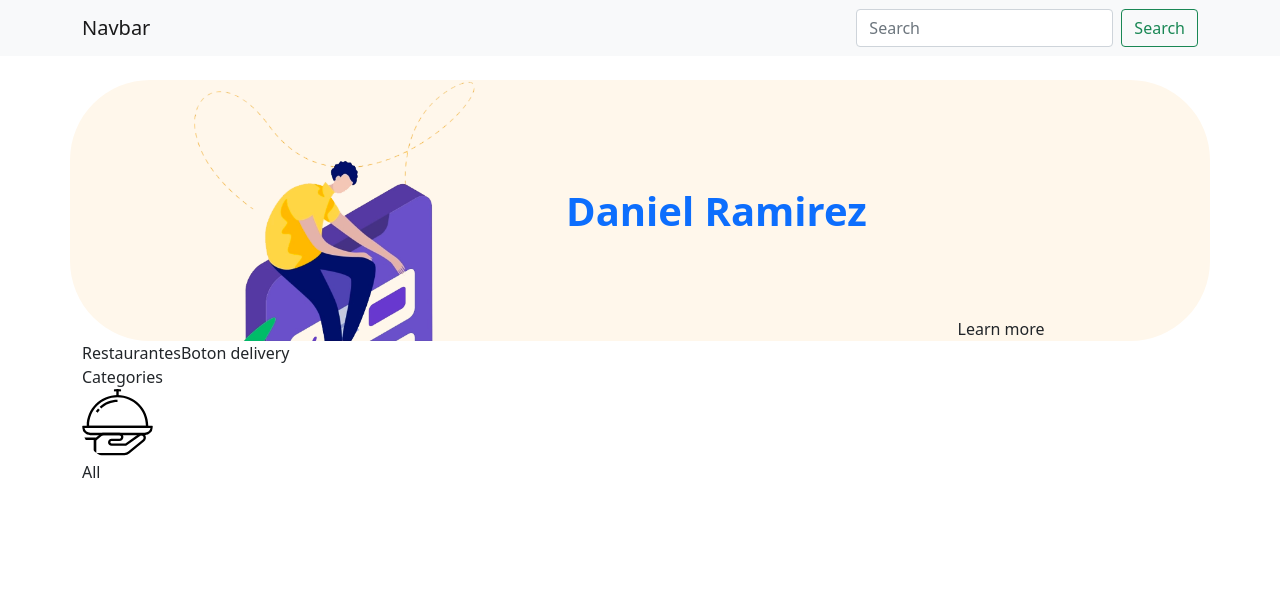
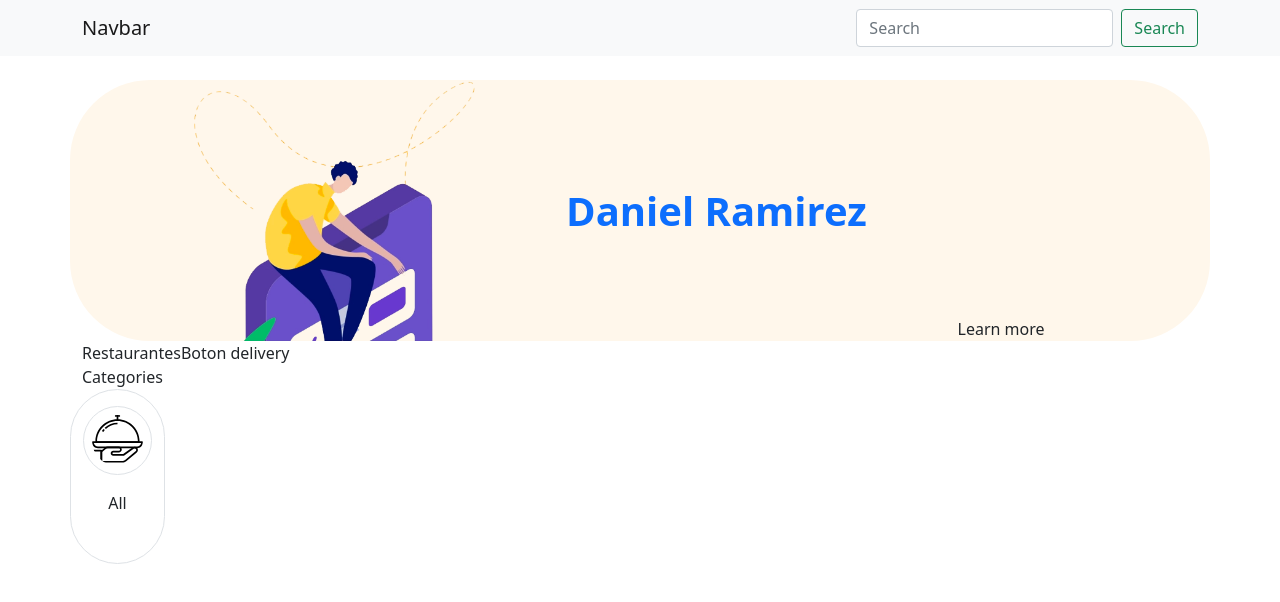
Before and after one commit to danielrs95/test-imaginamos, a React (Create React App) app: page / in a window 1280 px wide. Shown: the top 602 px of the page. Built offline with nearby package versions, Linux system fonts and the light colour scheme.

Commit message:
Agrega layout basico para mostrar las categorias

```diff
--- a/src/components/Categories.js
+++ b/src/components/Categories.js
@@ -13,9 +13,13 @@ const Categories = () => {
           <div className=''></div>
           <span>Categories</span>
         </div>
-        <div className='col-1'>
-          <img src={categories[0].icon} className='rounded-circle' alt='...' />
-          {categories[0].name}
+        <div className='col-1 border rounded-pill'>
+          <img
+            src={categories[0].icon}
+            className='border rounded-circle p-2 mt-3'
+            alt='...'
+          />
+          <div className='mt-3 mb-5 text-center'>{categories[0].name}</div>
         </div>
       </div>
     </div>
```
